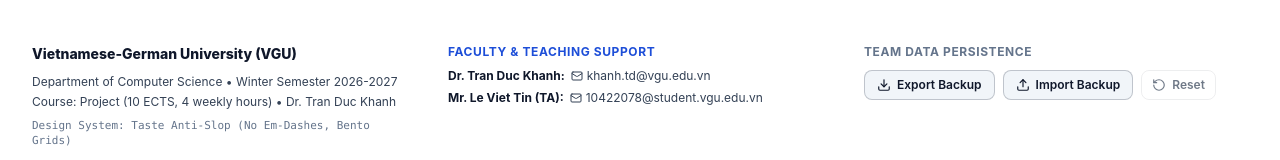
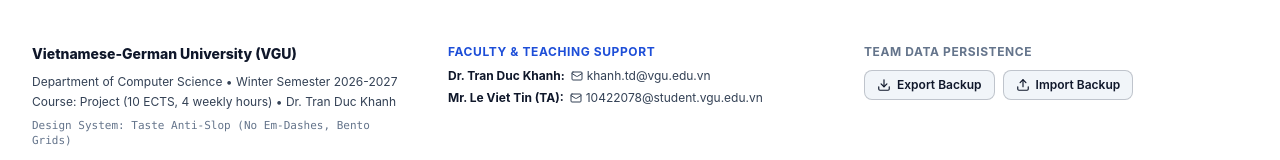
Before and after one commit to KiwisCodes/VGU-Project-Course, a Next.js app: page / in a window 1280 px wide. Shown: the part 1316-1476 px from the top of the page. Built offline with nearby package versions, Linux system fonts and the light colour scheme.

Commit message:
refactor: remove reset button from footer and update docs

```diff
--- a/components/Footer.tsx
+++ b/components/Footer.tsx
@@ -2,10 +2,10 @@
 
 import React, { useRef } from 'react';
 import { useProject } from '@/context/ProjectContext';
-import { Download, Upload, RotateCcw, Mail, Phone } from 'lucide-react';
+import { Download, Upload, Mail, Phone } from 'lucide-react';
 
 export const Footer: React.FC = () => {
-  const { exportData, importData, resetToDefaults } = useProject();
+  const { exportData, importData } = useProject();
   const fileInputRef = useRef<HTMLInputElement>(null);
 
   const handleFileUpload = (e: React.ChangeEvent<HTMLInputElement>) => {
@@ -25,13 +25,6 @@
     };
     reader.readAsText(file);
     if (fileInputRef.current) fileInputRef.current.value = '';
-  };
-
-  const handleReset = () => {
-    if (confirm('Reset project data back to initial default state?')) {
-      resetToDefaults();
-      alert('Data reset to initial state.');
-    }
   };
 
   return (
@@ -73,7 +66,7 @@
           </div>
         </div>
 
-        {/* Right Col: Data Backup & Reset */}
+        {/* Right Col: Data Backup */}
         <div className="flex flex-col gap-2.5">
           <span className="font-bold text-xs uppercase tracking-wider" style={{ color: 'var(--text-faint)' }}>
             Team Data Persistence
@@ -81,7 +74,7 @@
           <div className="flex flex-wrap gap-2">
             <button
               onClick={exportData}
-              className="inline-flex items-center gap-1.5 px-3 py-1.5 rounded-lg border font-semibold hover:opacity-80 transition-all"
+              className="inline-flex items-center gap-1.5 px-3 py-1.5 rounded-lg border font-semibold hover:opacity-80 transition-all cursor-pointer"
               style={{ borderColor: 'var(--border-strong)', backgroundColor: 'var(--bg-surface-elevated)', color: 'var(--text-main)' }}
             >
               <Download className="w-3.5 h-3.5" />
@@ -90,21 +83,11 @@
 
             <button
               onClick={() => fileInputRef.current?.click()}
-              className="inline-flex items-center gap-1.5 px-3 py-1.5 rounded-lg border font-semibold hover:opacity-80 transition-all"
+              className="inline-flex items-center gap-1.5 px-3 py-1.5 rounded-lg border font-semibold hover:opacity-80 transition-all cursor-pointer"
               style={{ borderColor: 'var(--border-strong)', backgroundColor: 'var(--bg-surface-elevated)', color: 'var(--text-main)' }}
             >
               <Upload className="w-3.5 h-3.5" />
               <span>Import Backup</span>
-            </button>
-
-            <button
-              onClick={handleReset}
-              title="Reset all tasks and members to initial values"
-              className="inline-flex items-center gap-1.5 px-2.5 py-1.5 rounded-lg border font-semibold opacity-70 hover:opacity-100 transition-all"
-              style={{ borderColor: 'var(--border-subtle)', backgroundColor: 'transparent', color: 'var(--text-muted)' }}
-            >
-              <RotateCcw className="w-3.5 h-3.5" />
-              <span>Reset</span>
             </button>
           </div>
 
```
Also changed, not shown: 1 other file (tests, documents, lock files or other folders).
